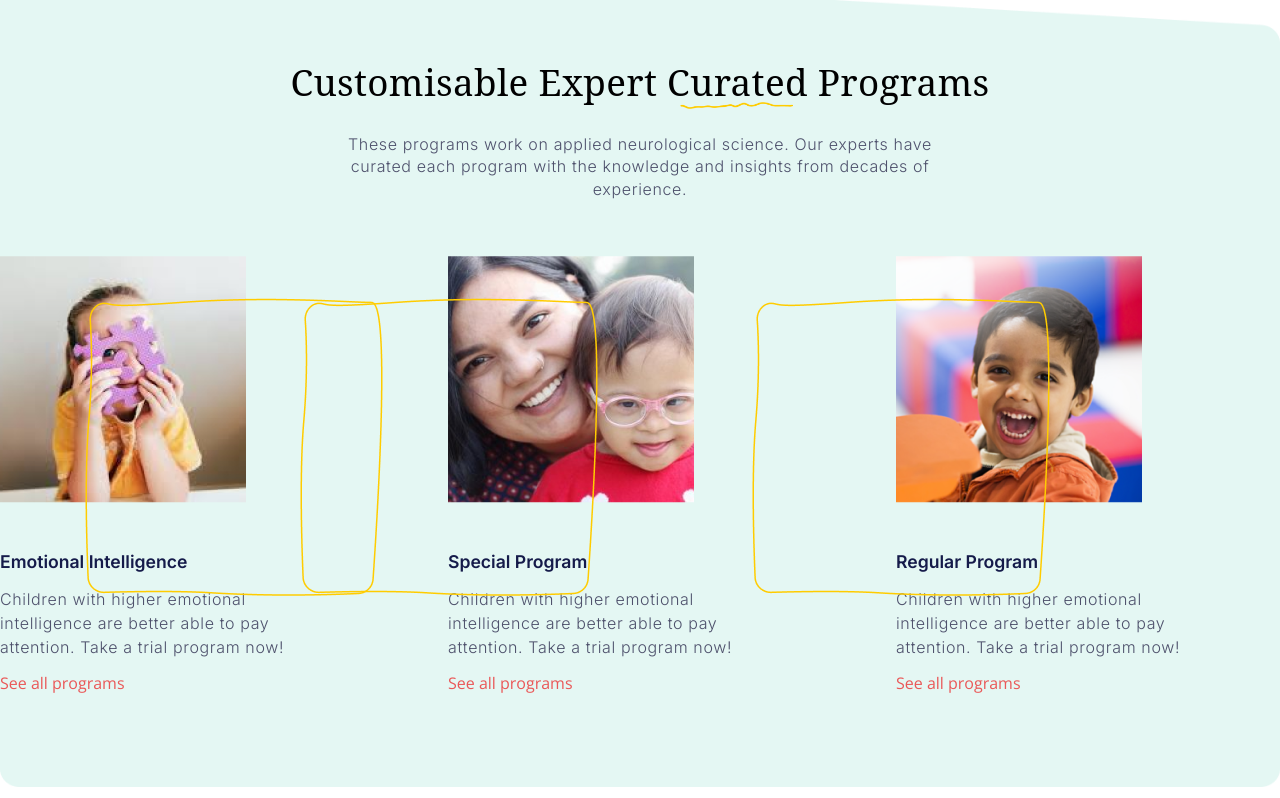
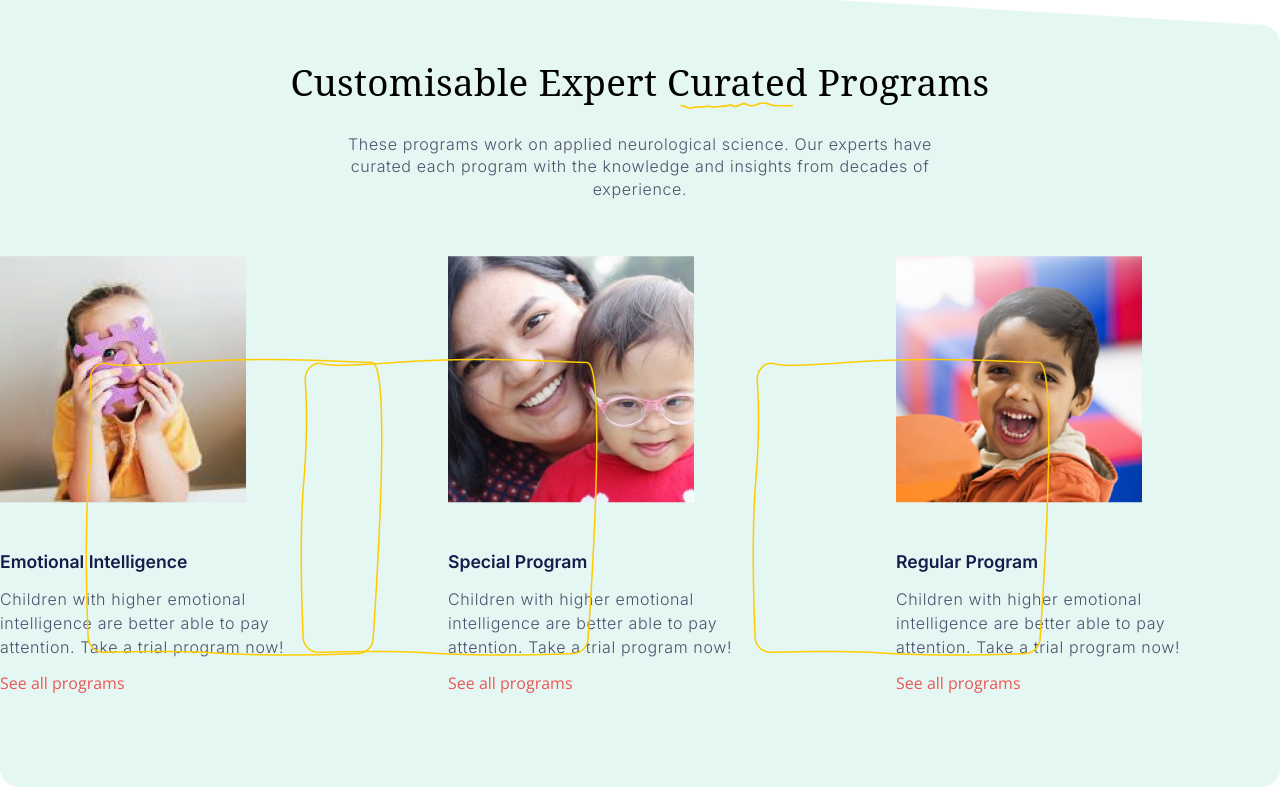
Before and after one commit to jiyakeshwani/assessment, a plain HTML site: page index.html in a window 1280 px wide. Shown: the part 874-1672 px from the top of the page. Drawn offline with nearby package versions, Linux system fonts and the light colour scheme.

Commit message:
refactored code

```diff
--- a/style.css
+++ b/style.css
@@ -316,17 +316,17 @@ color: #4E516C;
 .border1{
     position: absolute;
     right: 682px;
-    bottom: -670px;
+    bottom: -730px;
 }
 .border2{
     position: absolute;
     left: 85px;
-    bottom: -670px;
+    bottom: -730px;
 }
 .border3{
     position: absolute;
     right: 230px;
-    bottom: -670px;
+    bottom: -730px;
 }
 .h3{
     color: #151B4A;
```
